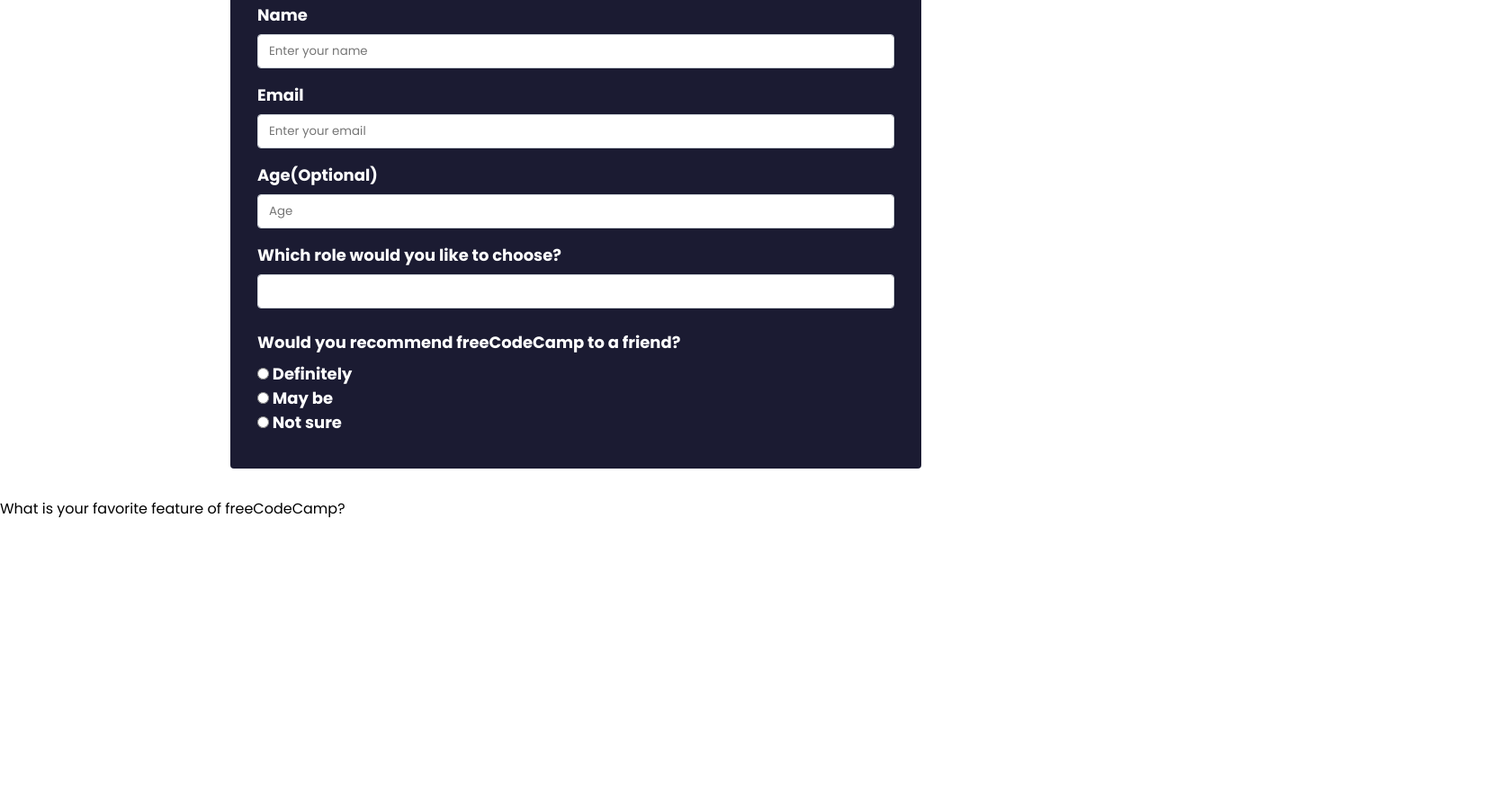
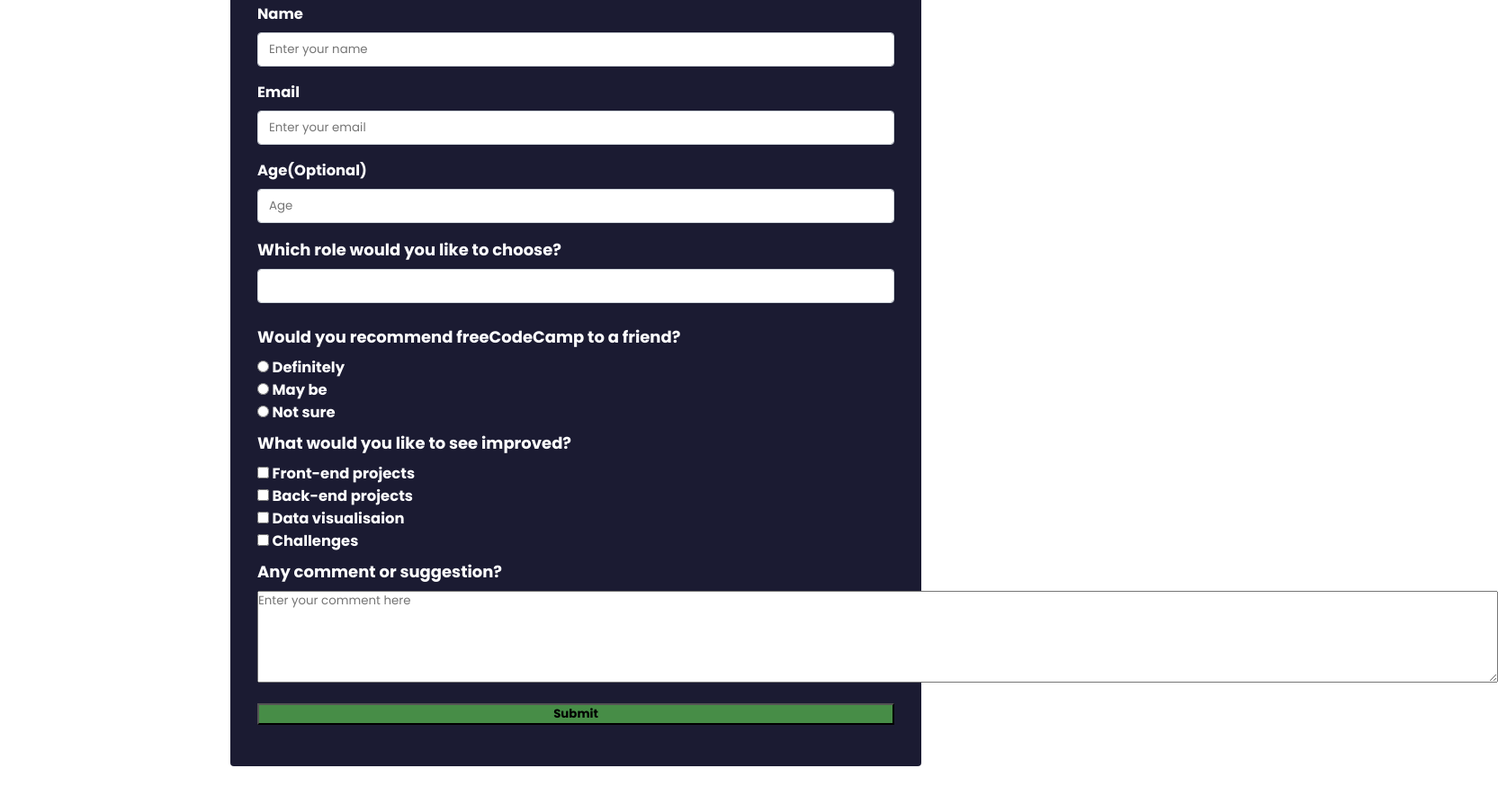
Before and after one commit to Titania01/fcc-Survey-Form, a plain HTML site: page index.html in a window 1280 px wide. Shown: the part 148-1032 px from the top of the page at 90% size, 1665 px wide, since content can reach past the window. Before the commit the page ends 800 px from the top, so only its background shows below. Drawn offline with Linux system fonts and the light colour scheme.

Commit message:
feat:Survey-Form

```diff
--- a/css/main.css
+++ b/css/main.css
@@ -25,15 +25,18 @@
   flex-direction: column;
   margin: 1rem 0;
 }
+.checkboxes,
 .radio-buttons,
 .name,
 .email,
 .age {
-  font-size: 1.125rem;
+  font-size: 1.025rem;
   margin-bottom: 0.5rem;
   color: white;
   font-weight: bold;
 }
+#checkboxes,
+#textarea,
 #radio-button,
 #dropdown {
   font-size: 1.125rem;
@@ -55,3 +58,11 @@
   border-radius: 0.25rem;
   transition: border-color 0.15s ease-in-out, box-shadow 0.15s ease-in-out;
 }
+
+.submit-button {
+  font-size: 1.125;
+  background-color: rgb(71, 141, 71);
+  font-weight: bold;
+
+
+}
--- a/index.html
+++ b/index.html
@@ -37,7 +37,7 @@
       <div class="form-group">
        <p id="dropdown"> Which role would you like to choose? </p>
 
-        <select id="dropdown" name="role" class="form-control" required>
+        <select id="dropdown" name="role" class="form-control" checked>
 
           <option>Select current role</option>
           <option value="student">Student</option>
@@ -58,16 +58,30 @@
         <input type="radio" id="Not sure" name="obj" value="Not sure">
         <label for="Not sure">Not sure</label>
       </div>
-    </div>
 
-    <p id="checkboxes">What is your favorite feature of freeCodeCamp?</p>
-    <div class="checkboxes">
+      <p id="checkboxes">What would you like to see improved?</p>
+      <div class="checkboxes">
+        <input type="checkbox" id="front-end projects" value="front-end projects">
+        <label for="front-end projects">Front-end projects</label><br>
+        <input type="checkbox" id="back-end projects" value="back-end projects">
+        <label for="back-end projects">Back-end projects</label> <br>
+        <input type="checkbox" id="data visualisation" value="data visualisation">
+        <label for="data visualisaion">Data visualisaion</label><br>
+        <input type="checkbox" id="challenges" value="challenges">
+        <label for="challenges">Challenges</label>
 
+      </div>
+        <div>
+        <p id="textarea">Any comment or suggestion?</p>
+        <textarea name="big" id="" cols="120" rows="5" placeholder="Enter your comment here"></textarea>
+      </div>
 
+     <div class="form-group">
+        <button type="submit" id="submit" class="submit-button">
+          Submit
 
-
-
-
+        </button>
+      </div>
 
     </div>
 
```
